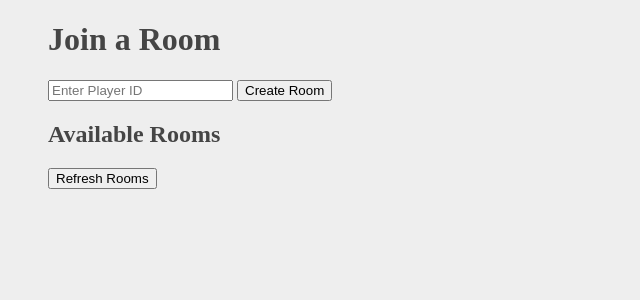
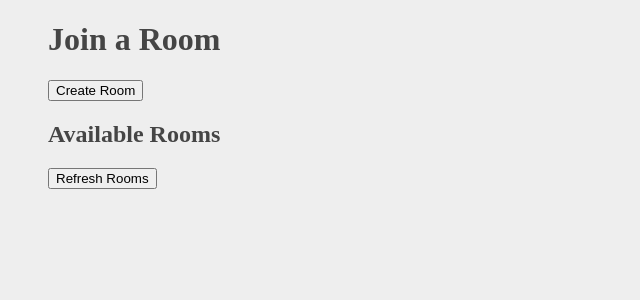
Before and after one commit to wildechu23/War, a Flask app: template templates/index.html in a window 1280 px wide. Shown: the part 62-362 px from the top of the page, without its empty margins (0-640 px from the left). Run offline with Flask 3, Linux system fonts and the light colour scheme; the template is opened without the code that fills it, so the values that code supplies are empty; parts of the project's set-up code (start-up, migrations or seed data) failed here and were passed over; some libraries are stand-ins or nearby versions.

Commit message:
damn wow that took more work than i expected

```diff
--- a/static/index.js
+++ b/static/index.js
@@ -1,11 +1,17 @@
 var socket = io();
-var player_id = '';
+var player_profile = {};
 var current_room = '';
 
 socket.on('connect', function() {
     console.log("stinky");
+    socket.emit('get_user')
     socket.emit('get_rooms');
 });
+
+socket.on('user', function(data) {
+    player_profile = data;
+    document.getElementById('player_id').innerHTML = player_profile.username;
+})
 
 socket.on('rooms_list', function(rooms) {
     var roomsListElement = document.getElementById('rooms_list');
@@ -24,22 +30,22 @@ socket.on('rooms_list', function(rooms) {
 });
 
 function join_room(room_id) {
-    if(!player_id) {
+    if(!player_profile.id) {
         alert("Invalid player id")
     } else {
-        socket.emit('join_room', {room_id: room_id, player_id: player_id});
+        socket.emit('join_room', {room_id: room_id, player_id: player_profile.id});
     }
 }
 
 function leave_room() {
-    socket.emit('leave_room', {room_id: current_room, player_id: player_id});
+    socket.emit('leave_room', {room_id: current_room, player_id: player_profile.id});
 }
 
 function create_room() {
-    if(!player_id) {
+    if(!player_profile.id) {
         alert("Invalid player id")
     } else {
-        socket.emit('create_room', {player_id: player_id});
+        socket.emit('create_room', {player_id: player_profile.id});
     }
 }
 
@@ -52,16 +58,18 @@ socket.on('room_joined', function(data) {
     document.getElementById('login').style.display = 'none';
     document.getElementById('room').style.display = 'block';
     document.getElementById('current_room').textContent = 'Room ID: ' + current_room;
-    if(data.leader === player_id) {
+    if(data.leader === player_profile.id) {
         document.getElementById('start_game').disabled = false;
     }
 
     var playerList = document.getElementById('player_list');
     playerList.innerHTML = '';
     if(players) {
+        lobby_players = players
+
         players.forEach(function(player) {
             var li = document.createElement('li');
-            li.textContent = player;
+            li.textContent = player['username'];
             playerList.append(li);
         });
     }
@@ -78,11 +86,12 @@ socket.on('room_left', function() {
 
 socket.on('player_joined', function(data) {
     var new_player_id = data.player_id;
+    var new_player_username = data.username;
 
     // Add the player who joined
     var playerListElement = document.getElementById('player_list');
     var li = document.createElement('li');
-    li.textContent = new_player_id;
+    li.textContent = new_player_username;
     li.id = 'player-' + new_player_id;
 
     playerListElement.append(li);
@@ -104,7 +113,7 @@ socket.on('start_game', function() {
     document.getElementById('room').style.display = 'none';
     document.getElementById('game').style.display = 'block';
 
-    socket.emit('get_achievements', { player_id: player_id });
+    socket.emit('get_achievements', { player_id: player_profile.id });
 });
 
 socket.on('update_achievements', function(data) {
@@ -151,9 +160,9 @@ socket.on('update_game', function(game) {
     tbodyRef.innerHTML = '';
     for (const [id, player] of Object.entries(game.players)) {
         var tr = document.createElement('tr');
-        var idElement = document.createElement('td');
-        idElement.textContent = idElement;
-        tr.append(id);
+        // var idElement = document.createElement('td');
+        // idElement.textContent = idElement;
+        // tr.append(id);
 
         for (const [key, value] of Object.entries(player)) {
             var td = document.createElement('td');
@@ -167,10 +176,10 @@ socket.on('update_game', function(game) {
         }
         tr.append(lastMove);
 
-        if(game.alive[player_id] == false) {
+        if(game.alive[player_profile.id] == false) {
             tr.style.backgroundColor = 'gray';
             tbodyRef.append(tr);
-        } else if(id == player_id) {
+        } else if(id == player_profile.id) {
             tr.style.backgroundColor = 'rgba(150, 212, 212, 0.4)';
             tbodyRef.prepend(tr);
         } else {
@@ -197,16 +206,16 @@ function submit_move() {
     var moves = str.split(',');
     socket.emit('submit_move', {
         room_id: current_room,
-        player_id: player_id,
+        player_id: player_profile.id,
         moves: moves,
         target: target,
     })
 }
 
 
-document.getElementById('player_id').addEventListener('change', function() {
-    player_id = this.value;
-});
+// document.getElementById('player_id').addEventListener('change', function() {
+//     player_id = this.value;
+// });
 
 document.getElementById('create_room').addEventListener('click', () => create_room());
 document.getElementById('refresh_rooms').addEventListener('click', () =>
--- a/templates/index.html
+++ b/templates/index.html
@@ -7,7 +7,7 @@
 </script>
 <div class="page" id="login">
   <h1>Join a Room</h1>
-  <input type="text" id="player_id" placeholder="Enter Player ID">
+  <p id="player_id"></p>
   <button type="button" id="create_room">Create Room</button>
   <h2>Available Rooms</h2>
   <button type="button" id="refresh_rooms">Refresh Rooms</button>
```
Also changed, not shown: db.py (+24 -1 lines), socketio.py (+19 -11 lines), war.db.
